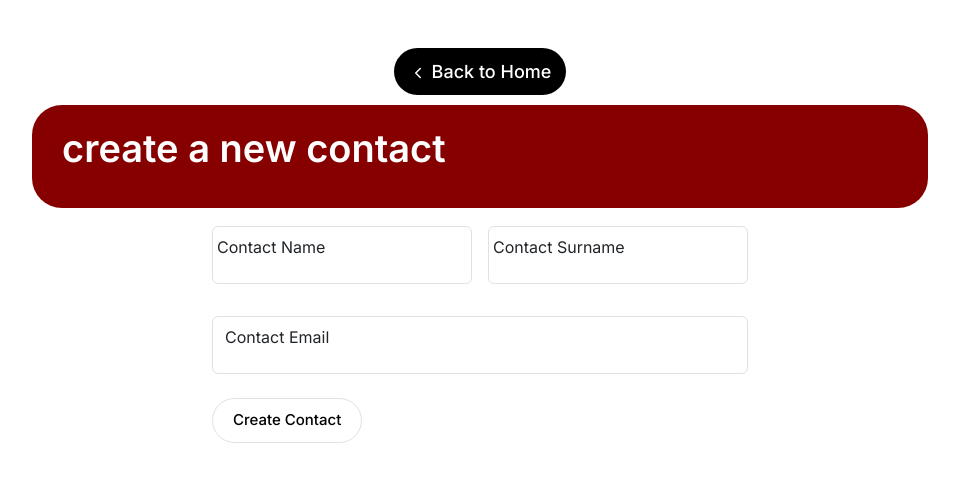
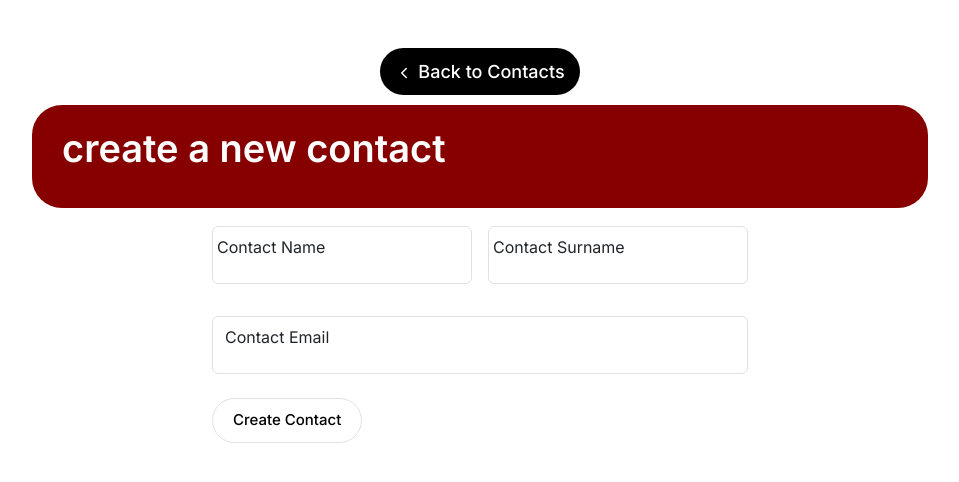
Before and after one commit to lethabomathabatha/clientcontact_base, a React (Vite) app in the folder client/: page /contacts/new in a window 1280 px wide. Shown: the top 482 px of the page, without its empty margins (160-1119 px from the left). Built offline with nearby package versions, Linux system fonts and the light colour scheme.

Commit message:
adjust route to contacts

```diff
--- a/client/src/components/Contacts/CreateContact.jsx
+++ b/client/src/components/Contacts/CreateContact.jsx
@@ -53,9 +53,9 @@ export default function CreateContact() {
     return (
         <div className="text-whit m-5 mx-auto justify-content-center d-flex flex-column align-items-center">
 
-            <Link to='/' className=' back-btn text-decoration-none text-white'>
+            <Link to='/contacts' className=' back-btn text-decoration-none text-white'>
                 <FiChevronLeft />
-                Back to Home
+                Back to Contacts
             </Link>
 
             <div class="custom-header-section d-flex justify-content-between align-items-center">
```
